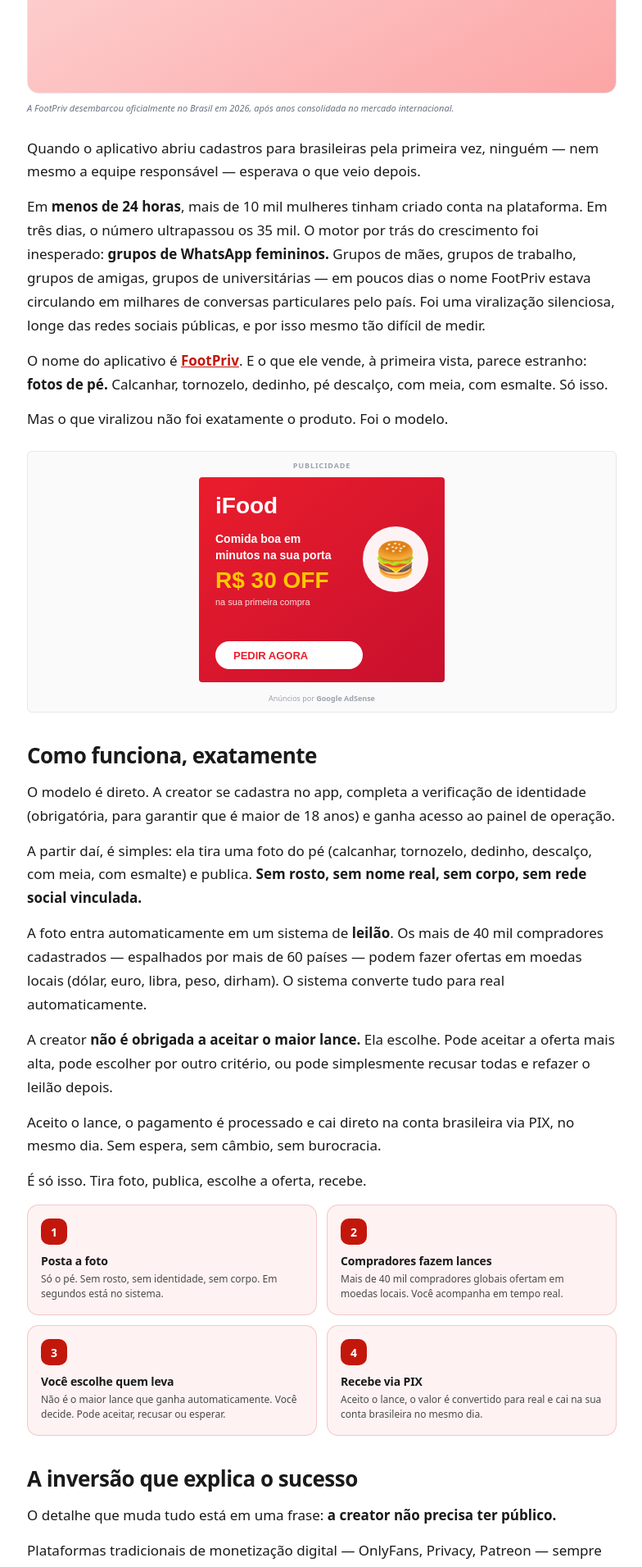
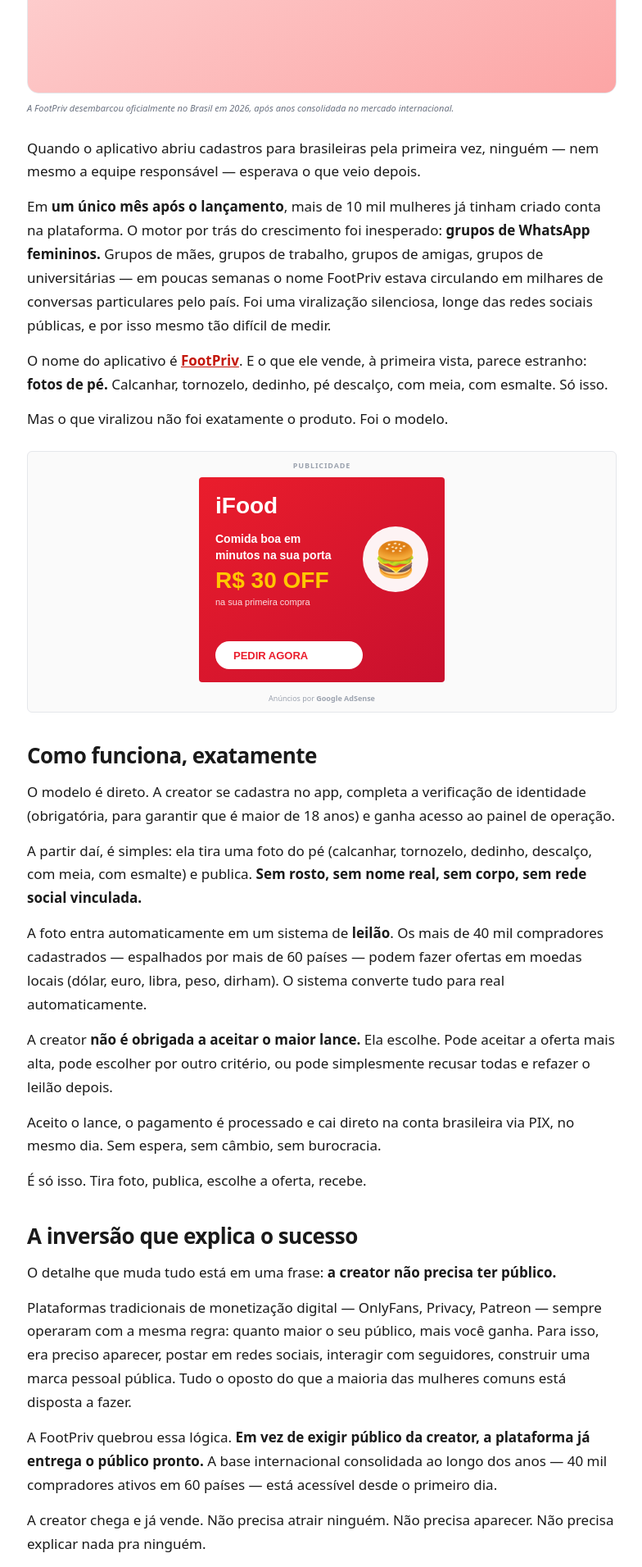
Before and after one commit to kellieflor58-rgb/coletaki-adv, a Next.js app: page /fotodope in a window 1280 px wide. Shown: the part 880-2791 px from the top of the page at 82% size, without its empty margins (247-1031 px from the left). Built offline with nearby package versions, Linux system fonts and the light colour scheme.

Commit message:
copy: 10k cadastros em 1 mes + remove cards numerados (cara de landing)

```diff
--- a/app/fotodope/page.js
+++ b/app/fotodope/page.js
@@ -55,7 +55,7 @@
         </div>
 
         <h1 style={{ fontSize:38, fontWeight:900, color:INK, lineHeight:1.12, letterSpacing:'-0.035em', margin:'0 0 18px' }}>
-          Aplicativo que paga por <span style={{ color:PINK }}>fotos do pé</span> sem precisar mostrar o rosto explode no Brasil com mais de 10.000 cadastros em menos de 1 dia de lançamento
+          Aplicativo que paga por <span style={{ color:PINK }}>fotos do pé</span> sem precisar mostrar o rosto explode no Brasil com mais de 10.000 cadastros em 1 mês de lançamento
         </h1>
 
         <p style={{ fontSize:18, color:INK_SOFT, lineHeight:1.55, margin:'0 0 24px', fontWeight:500 }}>
@@ -88,7 +88,7 @@
 
         <B>
           <p>Quando o aplicativo abriu cadastros para brasileiras pela primeira vez, ninguém — nem mesmo a equipe responsável — esperava o que veio depois.</p>
-          <p>Em <strong>menos de 24 horas</strong>, mais de 10 mil mulheres tinham criado conta na plataforma. Em três dias, o número ultrapassou os 35 mil. O motor por trás do crescimento foi inesperado: <strong>grupos de WhatsApp femininos.</strong> Grupos de mães, grupos de trabalho, grupos de amigas, grupos de universitárias — em poucos dias o nome FootPriv estava circulando em milhares de conversas particulares pelo país. Foi uma viralização silenciosa, longe das redes sociais públicas, e por isso mesmo tão difícil de medir.</p>
+          <p>Em <strong>um único mês após o lançamento</strong>, mais de 10 mil mulheres já tinham criado conta na plataforma. O motor por trás do crescimento foi inesperado: <strong>grupos de WhatsApp femininos.</strong> Grupos de mães, grupos de trabalho, grupos de amigas, grupos de universitárias — em poucas semanas o nome FootPriv estava circulando em milhares de conversas particulares pelo país. Foi uma viralização silenciosa, longe das redes sociais públicas, e por isso mesmo tão difícil de medir.</p>
           <p>O nome do aplicativo é <a href={LINK_FOOTPRIV} target="_blank" rel="noopener" style={{ color:PINK, textDecoration:'underline', fontWeight:700 }}>FootPriv</a>. E o que ele vende, à primeira vista, parece estranho: <strong>fotos de pé.</strong> Calcanhar, tornozelo, dedinho, pé descalço, com meia, com esmalte. Só isso.</p>
           <p>Mas o que viralizou não foi exatamente o produto. Foi o modelo.</p>
         </B>
@@ -131,12 +131,7 @@
           <p>É só isso. Tira foto, publica, escolhe a oferta, recebe.</p>
         </B>
 
-        <div style={{ display:'grid', gridTemplateColumns:'1fr 1fr', gap:12, marginBottom:28 }}>
-          <Passo n="1" titulo="Posta a foto" desc="Só o pé. Sem rosto, sem identidade, sem corpo. Em segundos está no sistema." />
-          <Passo n="2" titulo="Compradores fazem lances" desc="Mais de 40 mil compradores globais ofertam em moedas locais. Você acompanha em tempo real." />
-          <Passo n="3" titulo="Você escolhe quem leva" desc="Não é o maior lance que ganha automaticamente. Você decide. Pode aceitar, recusar ou esperar." />
-          <Passo n="4" titulo="Recebe via PIX" desc="Aceito o lance, o valor é convertido para real e cai na sua conta brasileira no mesmo dia." />
-        </div>
+
 
         <h2 style={{ fontSize:26, fontWeight:800, color:INK, marginTop:36, marginBottom:14, letterSpacing:'-0.02em', lineHeight:1.25 }}>
           A inversão que explica o sucesso
@@ -162,12 +157,7 @@
           </div>
         </div>
 
-        <div style={{ display:'grid', gridTemplateColumns:'1fr 1fr', gap:12, marginBottom:28 }}>
-          <Passo n="1" titulo="Posta a foto" desc="Só o pé. Sem rosto, sem identidade, sem corpo. Em segundos está no sistema." />
-          <Passo n="2" titulo="Os compradores fazem lances" desc="Mais de 40 mil compradores globais podem ofertar em moedas locais. Você acompanha em tempo real." />
-          <Passo n="3" titulo="Você escolhe quem leva" desc="Não é o maior lance que ganha automaticamente. Você decide. Pode aceitar, recusar ou esperar." />
-          <Passo n="4" titulo="Recebe via PIX" desc="Aceito o lance, o valor é convertido para real e cai na sua conta brasileira no mesmo dia." />
-        </div>
+
 
         <div style={{ borderRadius:12, overflow:'hidden', margin:'32px 0 8px', background:'#f3f4f6', border:'1px solid '+LINE }}>
           <img src={PLACEHOLDER_2} alt="Modelo de leilão FootPriv" style={{ width:'100%', display:'block' }} />
@@ -181,9 +171,8 @@
         </h2>
 
         <div style={{ display:'grid', gridTemplateColumns:'1fr 1fr', gap:12, marginBottom:28 }}>
-          <Stat icone={Users} numero="10.000+" label="cadastros em menos de 24 horas de lançamento no Brasil" />
-          <Stat icone={Zap} numero="35.000+" label="contas criadas nos primeiros três dias" />
-          <Stat icone={Globe} numero="60 países" label="compradores espalhados pelo mundo, base internacional" />
+          <Stat icone={Users} numero="10.000+" label="mulheres cadastradas no primeiro mês de lançamento no Brasil" />
+          <Stat icone={Zap} numero="60 países" label="onde a plataforma já operava antes de chegar ao Brasil" />
           <Stat icone={Gavel} numero="R$ 280+" label="valor médio por foto vendida no leilão (até R$ 500)" />
         </div>
 
```
